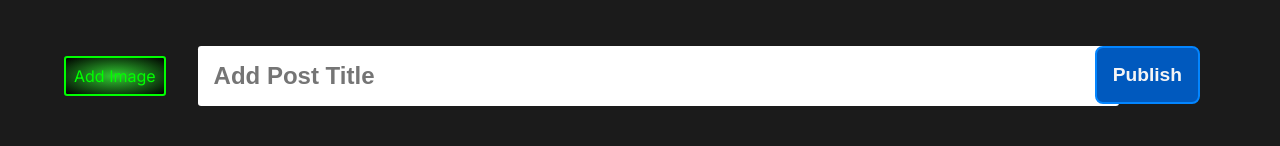
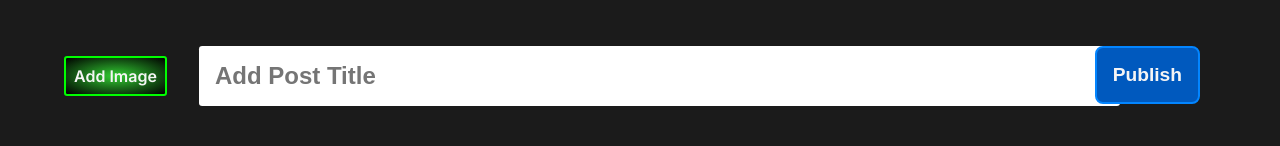
Before and after one commit to octocatblain/codsoft, a React (Create React App) app in the folder blog-platform/client/: page / in a window 1280 px wide. Shown: the part 398-544 px from the top of the page. Built offline with nearby package versions, Linux system fonts and the light colour scheme.

Commit message:
feat: add transition to buttons

```diff
--- a/blog-platform/client/src/Pages/WritePost/WritePost.css
+++ b/blog-platform/client/src/Pages/WritePost/WritePost.css
@@ -23,6 +23,8 @@
     object-position: center;
     border-radius: .5rem;
 
+    transition: all 500ms ease;
+
 }
 
 .write_form_group {
@@ -34,7 +36,8 @@
 
 .add_post_image {
     padding: .5rem;
-    color: var(--secondary-color);
+    font-weight: 600;
+    color: var(--primary-color);
     background: radial-gradient(limegreen, black);
     border: 2px solid lime;
     border-radius: .2rem;
@@ -89,4 +92,12 @@
     position: absolute;
     top: 23.75rem;
     right: 3rem;
+
+    transition: all 500ms ease;
 }
+
+..add_post_image:hover,
+.publish_btn:hover{
+    scale: 1.1;
+    transition: all 200ms ease;
+}
```
